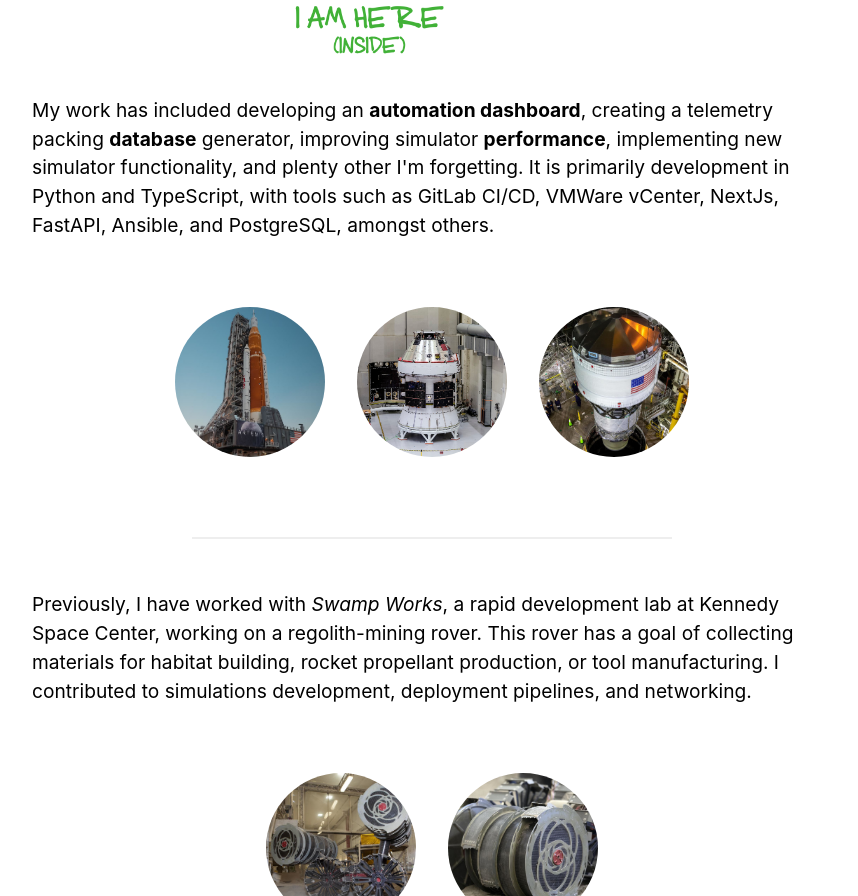
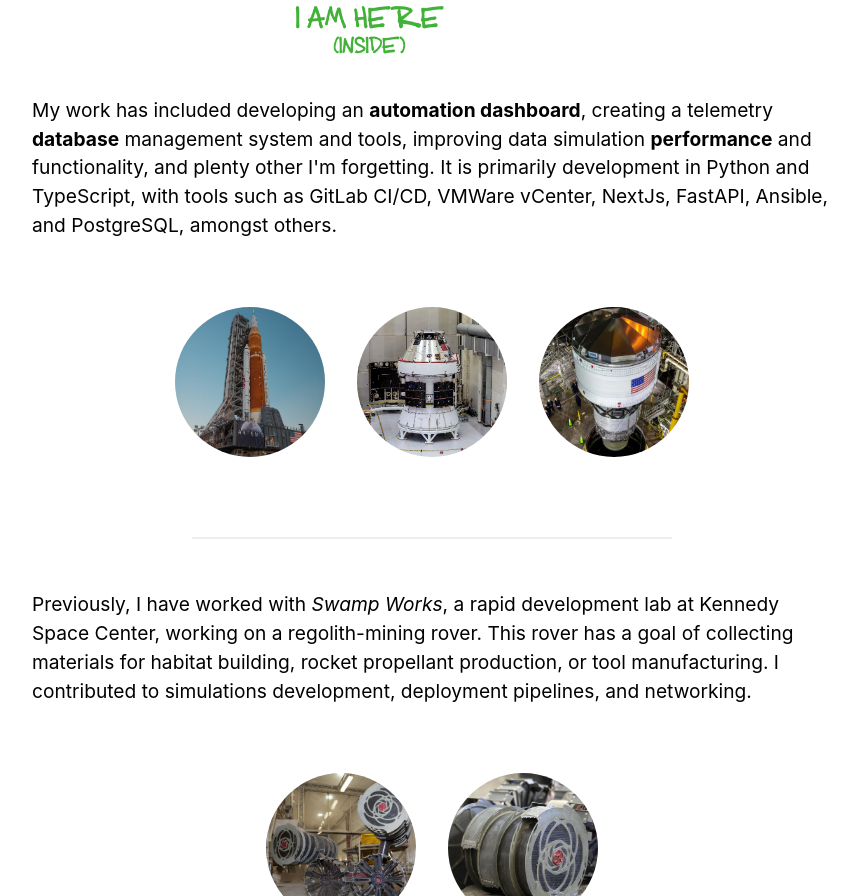
Before and after one commit to shintoo/seanrapp.dev, a Next.js app: page / in a window 1280 px wide. Shown: the part 1058-1954 px from the top of the page, without its empty margins (208-1066 px from the left). Built offline with nearby package versions, Linux system fonts and the light colour scheme.

Commit message:
Update Experience.tsx

```diff
--- a/components/experience/Experience.tsx
+++ b/components/experience/Experience.tsx
@@ -17,9 +17,9 @@ export default function Experience() {
       <img src="/lcc-ft-me.png" className={styles.vab} alt="Pic of me nbd" />
       <p>
         My work has included developing an <strong>automation dashboard</strong>,
-        creating a telemetry packing <strong>database</strong> generator,
-        improving simulator <strong>performance</strong>,
-        implementing new simulator functionality, and plenty other I&apos;m forgetting.
+        creating a telemetry <strong>database</strong> management system and tools,
+        improving data simulation <strong>performance</strong> and functionality,
+        and plenty other I&apos;m forgetting.
         It is primarily development in Python and TypeScript, with tools such as GitLab CI/CD,
         VMWare vCenter, NextJs, FastAPI, Ansible, and PostgreSQL, amongst others.
       </p>
```
